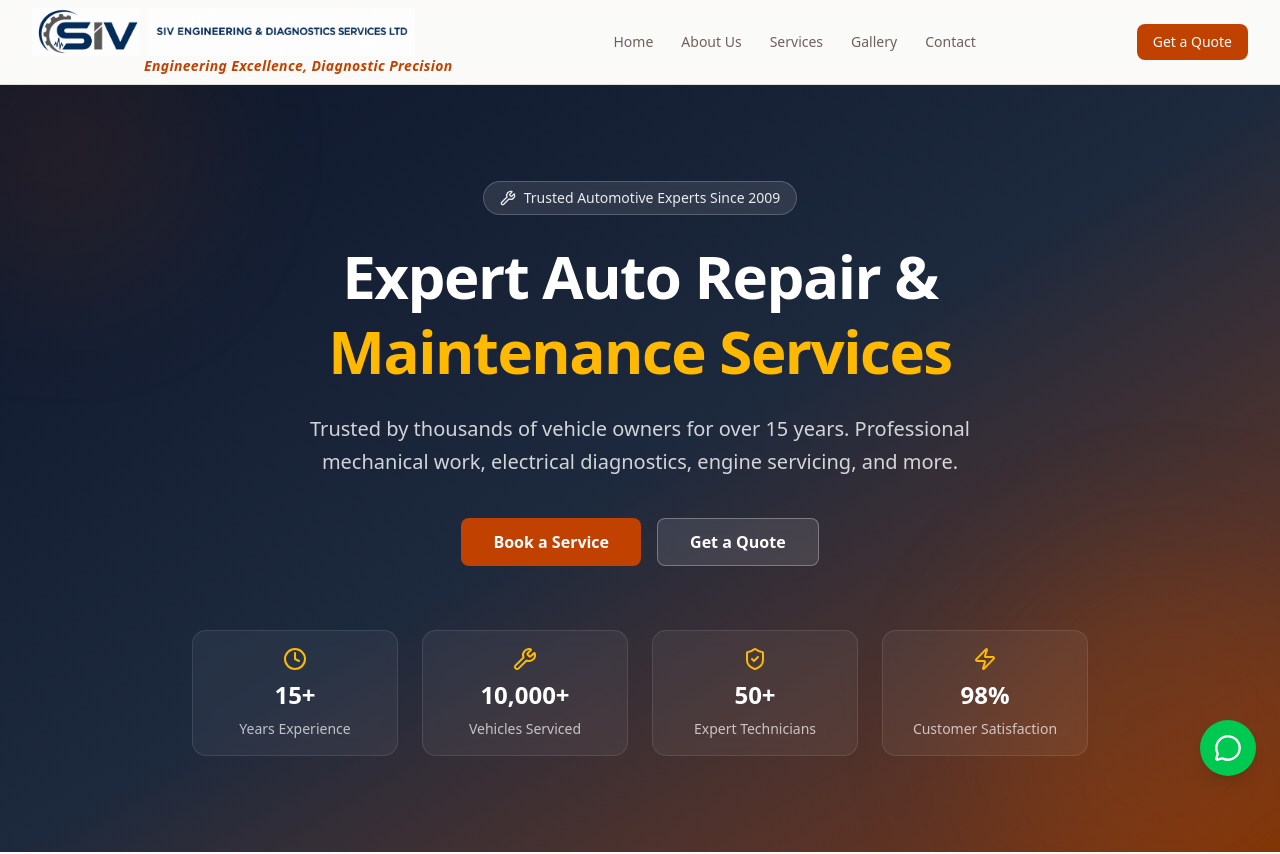
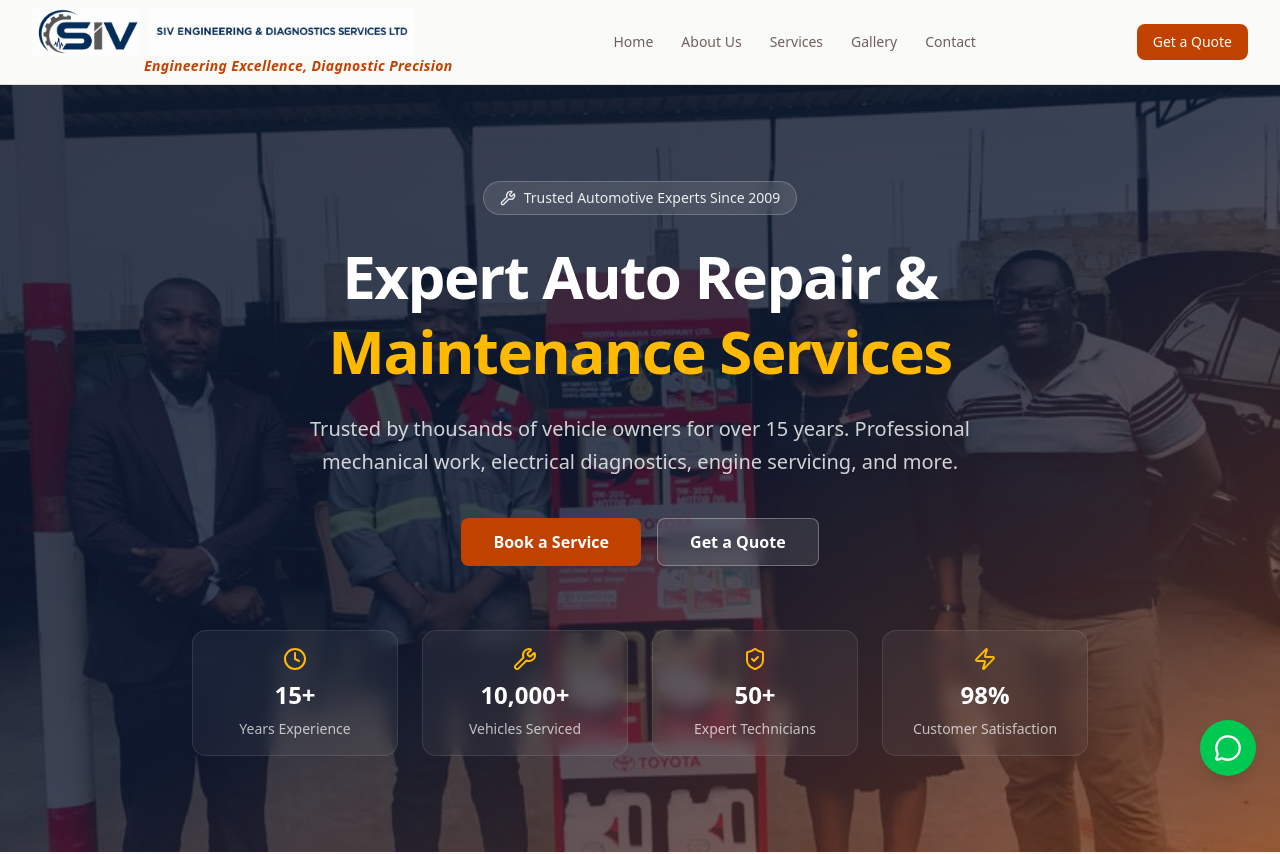
Before and after one commit to lilromeo2290/SIV_Website, a Next.js app: page / in a window 1280 px wide. Shown: the top 854 px of the page. Built offline with nearby package versions, Linux system fonts and the light colour scheme.

Commit message:
927f4d17-02ed-4658-be8e-3dab8caf1066

```diff
--- a/src/components/website/Hero.tsx
+++ b/src/components/website/Hero.tsx
@@ -1,7 +1,17 @@
 'use client'
 
+import { useEffect, useState } from 'react'
 import { Wrench, Zap, Clock, ShieldCheck } from 'lucide-react'
 import { Button } from '@/components/ui/button'
+
+const heroImages = [
+  '/gallery/gallery-1.jpeg',
+  '/gallery/gallery-2.jpeg',
+  '/gallery/gallery-3.jpeg',
+  '/gallery/gallery-4.jpeg',
+  '/gallery/gallery-5.jpeg',
+  '/gallery/gallery-6.jpeg',
+]
 
 const stats = [
   { icon: Clock, value: '15+', label: 'Years Experience' },
@@ -11,6 +21,15 @@ const stats = [
 ]
 
 export function Hero() {
+  const [currentImage, setCurrentImage] = useState(0)
+
+  useEffect(() => {
+    const interval = setInterval(() => {
+      setCurrentImage((prev) => (prev + 1) % heroImages.length)
+    }, 5000)
+    return () => clearInterval(interval)
+  }, [])
+
   const handleScroll = (id: string) => {
     document.querySelector(id)?.scrollIntoView({ behavior: 'smooth' })
   }
@@ -18,12 +37,22 @@ export function Hero() {
   return (
     <section
       id="home"
-      className="relative flex min-h-[90vh] flex-col items-center justify-center overflow-hidden bg-gradient-to-br from-slate-900 via-slate-800 to-amber-900 px-4 py-16 md:py-24"
+      className="relative flex min-h-[90vh] flex-col items-center justify-center overflow-hidden px-4 py-16 md:py-24"
     >
-      {/* Decorative background elements */}
-      <div className="pointer-events-none absolute inset-0 overflow-hidden">
-        <div className="absolute -left-20 -top-20 h-72 w-72 rounded-full bg-primary/10 blur-3xl" />
-        <div className="absolute -bottom-20 -right-20 h-96 w-96 rounded-full bg-amber-700/20 blur-3xl" />
+      {/* Background Image Slideshow */}
+      <div className="pointer-events-none absolute inset-0">
+        {heroImages.map((img, i) => (
+          <div
+            key={img}
+            className="absolute inset-0 bg-cover bg-center transition-opacity duration-1000"
+            style={{
+              backgroundImage: `url(${img})`,
+              opacity: i === currentImage ? 1 : 0,
+            }}
+          />
+        ))}
+        {/* Dark overlay for readability */}
+        <div className="absolute inset-0 bg-gradient-to-br from-slate-900/85 via-slate-900/80 to-amber-900/75" />
       </div>
 
       <div className="relative z-10 mx-auto max-w-4xl text-center">
```
